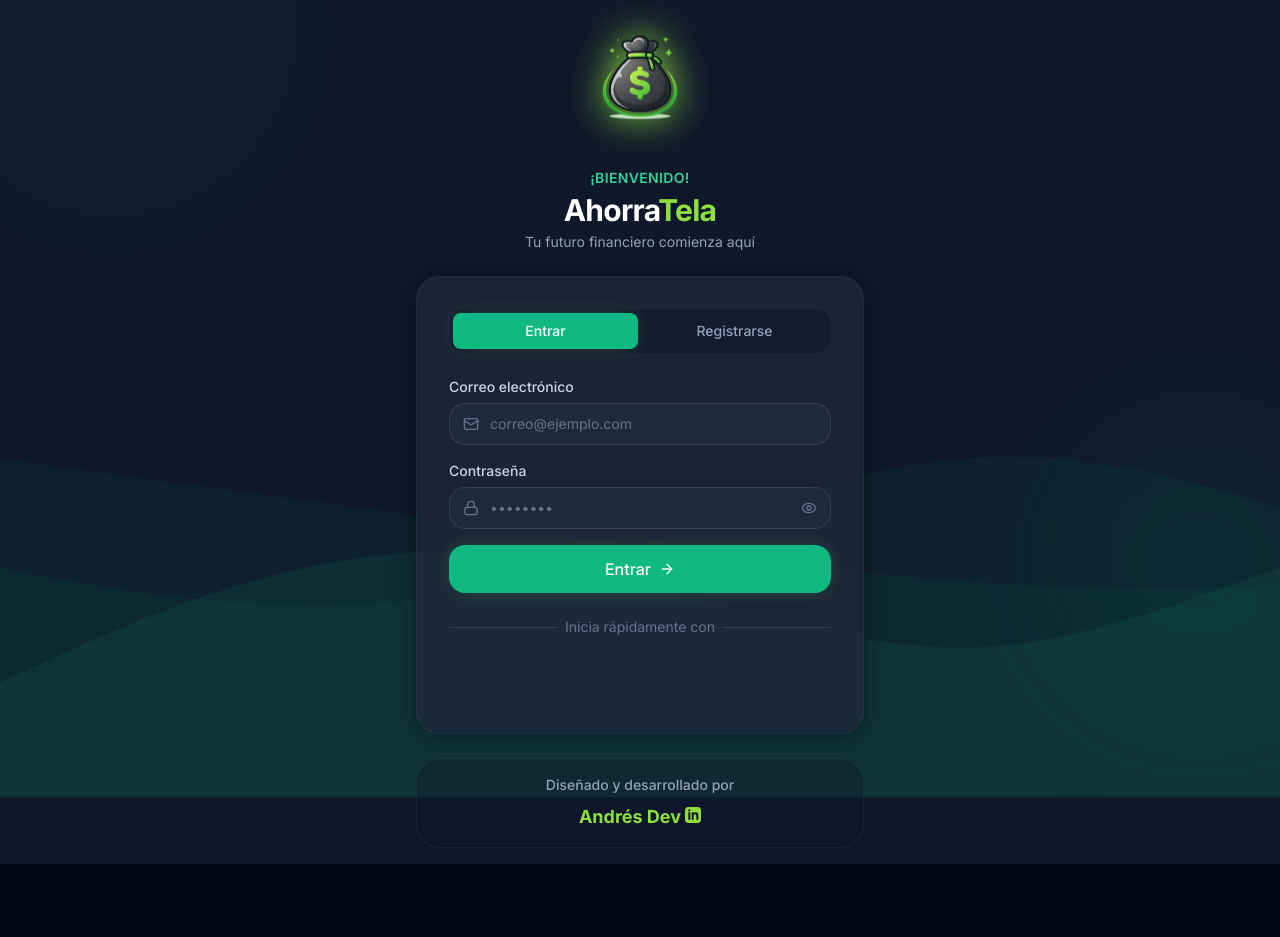
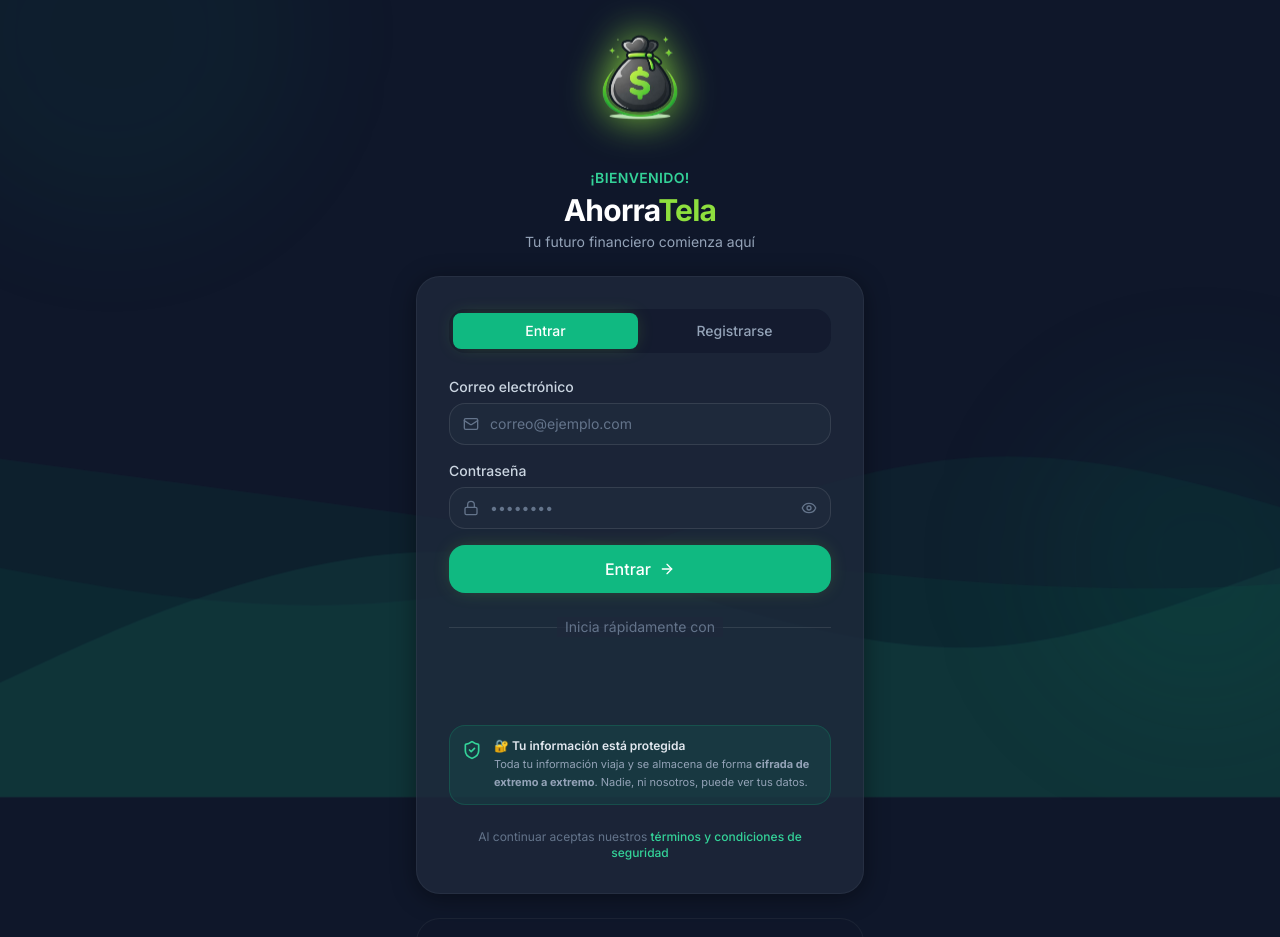
Before and after one commit to Anmer07x/ahorratela-client, a React (Vite) app: page /login in a window 1280 px wide. Shown: the top 937 px of the page. Before the commit the page ends 864 px from the top, so only its background shows below. Built offline with nearby package versions, Linux system fonts and the light colour scheme; no server answers.

Commit message:
feat: implement authentication page with login/registration modes and add terms modal component

```diff
--- a/src/components/legal/TermsModal.tsx
+++ b/src/components/legal/TermsModal.tsx
@@ -41,8 +41,8 @@ export default function TermsModal({ isOpen, onClose }: TermsModalProps) {
             <div className="text-sm">
               <h3 className="font-semibold text-brand-400 mb-1">Tu privacidad es nuestra prioridad</h3>
               <p className="text-slate-300 leading-relaxed">
-                Tus datos financieros viajan y se almacenan bajo cifrado de grado bancario (AES-256).
-                Ni siquiera nosotros como desarrolladores podemos ver tus montos de dinero directamente en la base de datos.
+                Toda tu información financiera viaja y se almacena bajo un estricto cifrado de extremo a extremo.
+                Ni siquiera nosotros como desarrolladores podemos ver tus montos de dinero en la base de datos. ¡Están bloqueados solo para ti!
               </p>
             </div>
           </div>
--- a/src/pages/Login.tsx
+++ b/src/pages/Login.tsx
@@ -260,23 +260,18 @@ export default function Login() {
             </div>
           </div>
 
-
-
-          {mode === 'register' && (
           <div className="bg-brand-500/10 border border-brand-500/20 rounded-xl p-3 flex items-start gap-3 mt-4 animate-fade-in">
             <ShieldCheck className="w-5 h-5 text-brand-400 shrink-0 mt-0.5" />
             <div className="text-left">
-                <p className="text-xs font-semibold text-slate-200 mb-0.5">Seguridad y Privacidad Maxima</p>
+              <p className="text-xs font-semibold text-slate-200 mb-0.5">🔐 Tu información está protegida</p>
               <p className="text-[11px] text-slate-400 leading-relaxed">
-                  Tus datos financieros están protegidos con <strong>cifrado de grado bancario (AES-256) end-to-end</strong>. Nadie, excepto tú, puede ver tu dinero y contraseñas.
+                Toda tu información viaja y se almacena de forma <strong>cifrada de extremo a extremo</strong>. Nadie, ni nosotros, puede ver tus datos.
               </p>
             </div>
           </div>
-          )}
 
-          {mode === 'register' && (
           <p className="text-xs text-slate-500 text-center mt-4">
-              Al registrarte aceptas nuestros{' '}
+            Al continuar aceptas nuestros{' '}
             <span
               onClick={() => setShowTerms(true)}
               className="text-brand-400 cursor-pointer hover:underline font-medium"
@@ -284,7 +279,6 @@ export default function Login() {
               términos y condiciones de seguridad
             </span>
           </p>
-          )}
 
           <TermsModal
             isOpen={showTerms}
```
Lines whose indentation alone changed are shown as unchanged.
